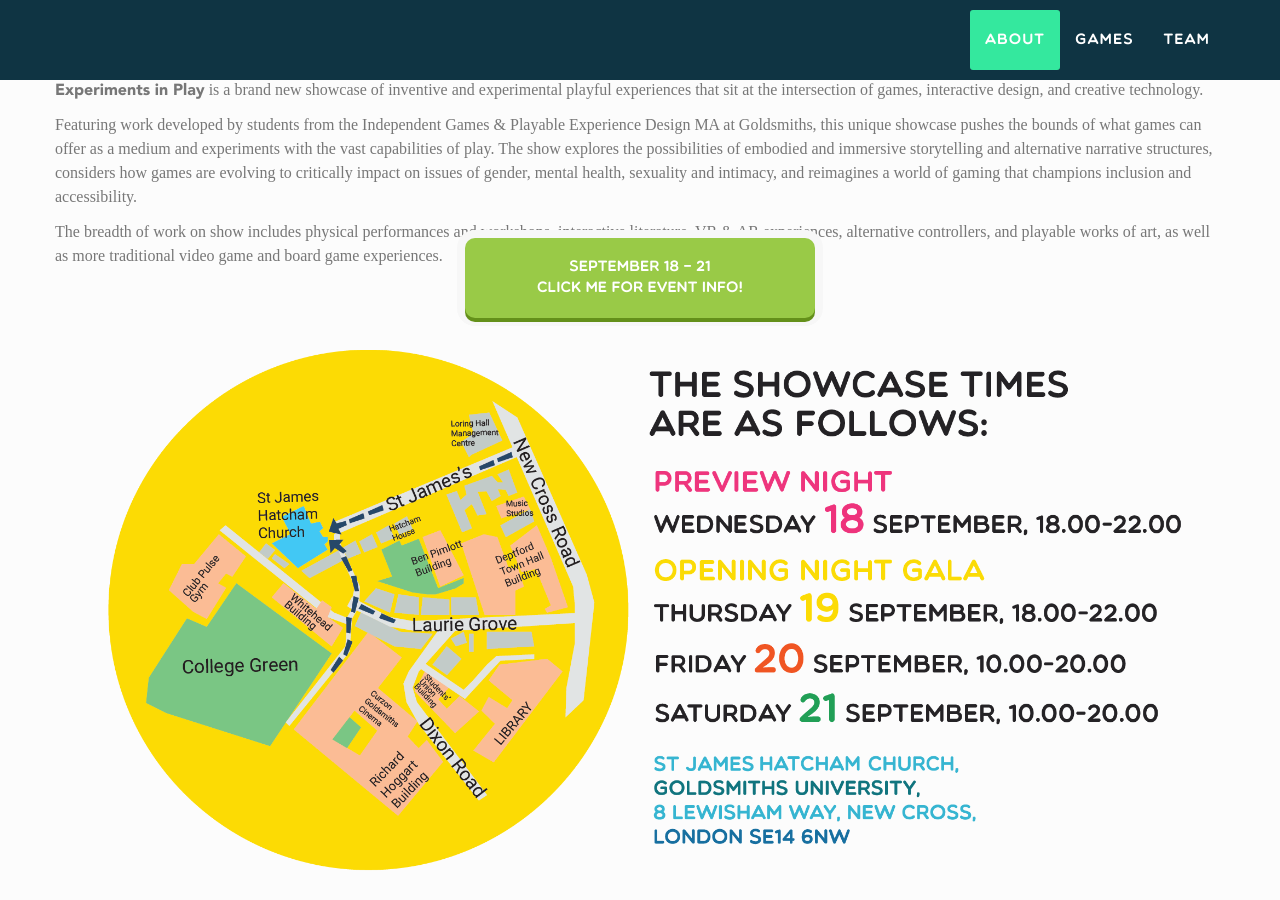
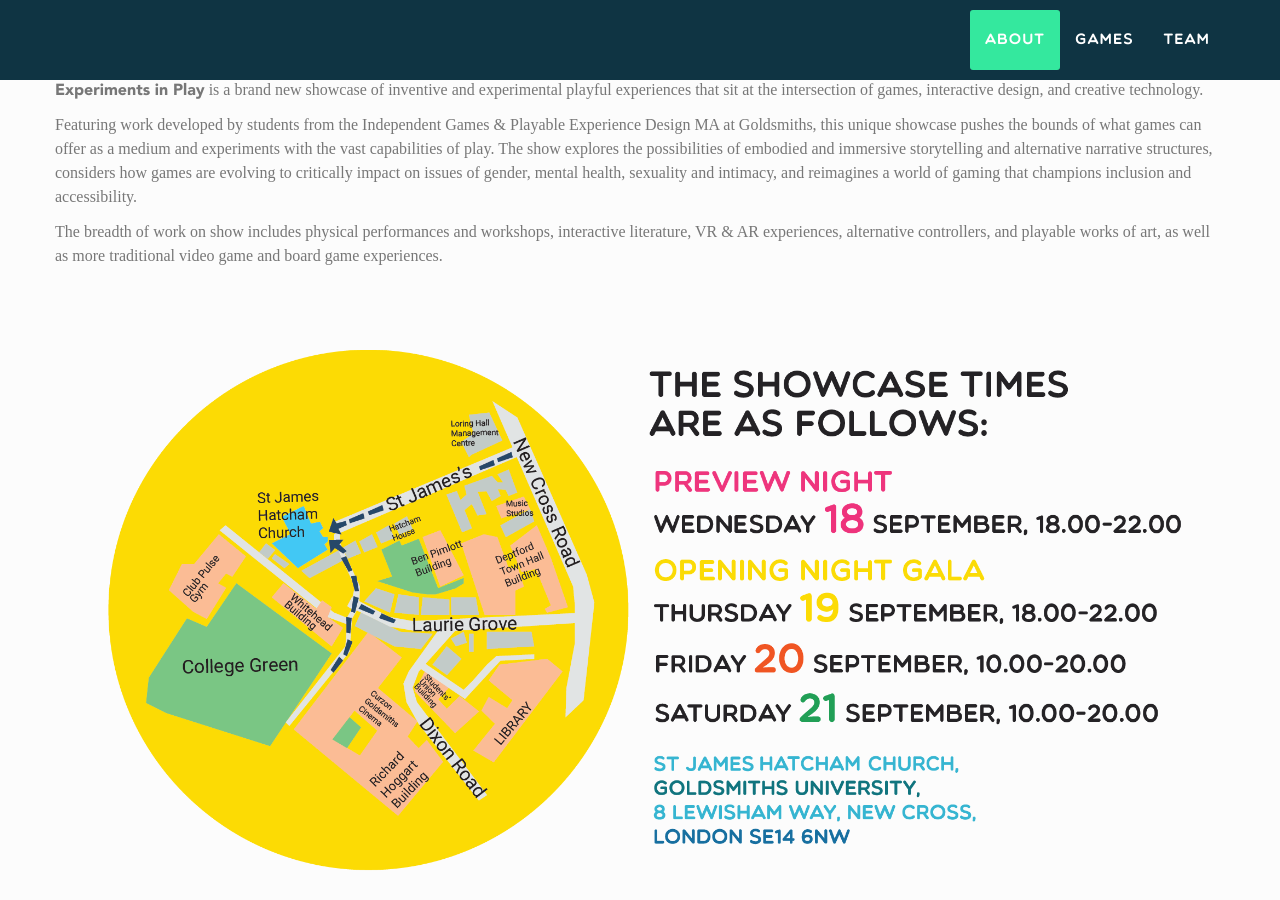
Before and after one commit to experimentsinplay/ExperimentsInPlayShowWebsite, a Jekyll site: the page built from index.html, in a window 1280 px wide and 900 px high, scrolled down 655 px. Built offline with Jekyll 4.4.1, drawn with Linux system fonts in a browser that asks for light colours; some web fonts are replaced.

Commit message:
Update program.html

```diff
--- a/_includes/program.html
+++ b/_includes/program.html
@@ -11,10 +11,10 @@
         <p>Featuring work developed by students from the Independent Games &amp; Playable Experience Design MA at Goldsmiths, this unique showcase pushes the bounds of what games can offer as a medium and experiments with the vast capabilities of play. The show explores the possibilities of embodied and immersive storytelling and alternative narrative structures, considers how games are evolving to critically impact on issues of gender, mental health, sexuality and intimacy, and reimagines a world of gaming that champions inclusion and accessibility.</p>
         <p>The breadth of work on show includes physical performances and workshops, interactive literature, VR & AR experiences, alternative controllers, and playable works of art, as well as more traditional video game and board game experiences.</p>
 
-        <a href="https://www.facebook.com/events/383908462320405/" target="_blank" class="event-link">
+        <!--<a href="https://www.facebook.com/events/383908462320405/" target="_blank" class="event-link">
           <span>September 18 &ndash; 21</span>
           <span>Click Me for Event Info!</span>
-        </a>
+        </a>-->
 
         <img src="img/Exhibition_map.png" class="img-responsive">
 
```
